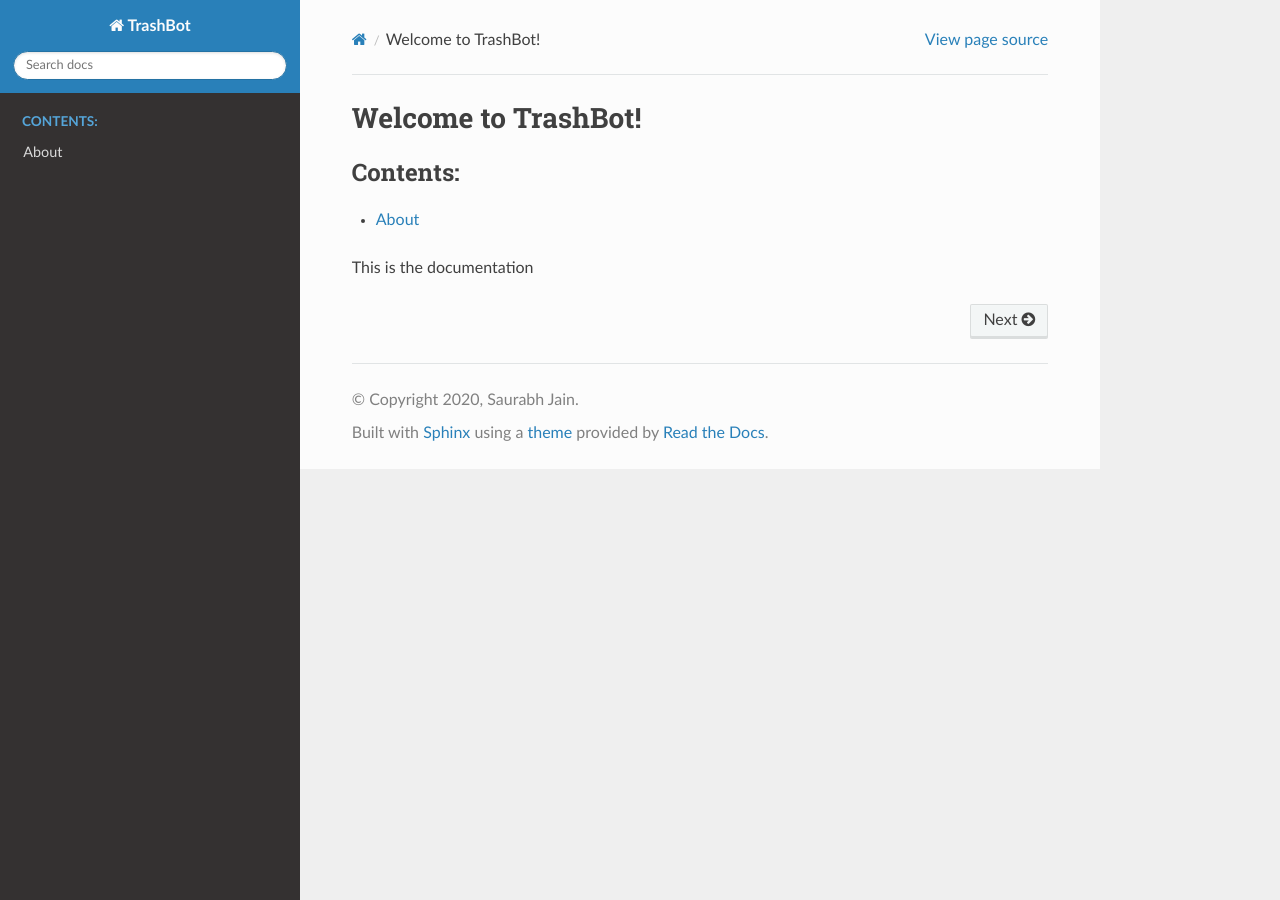
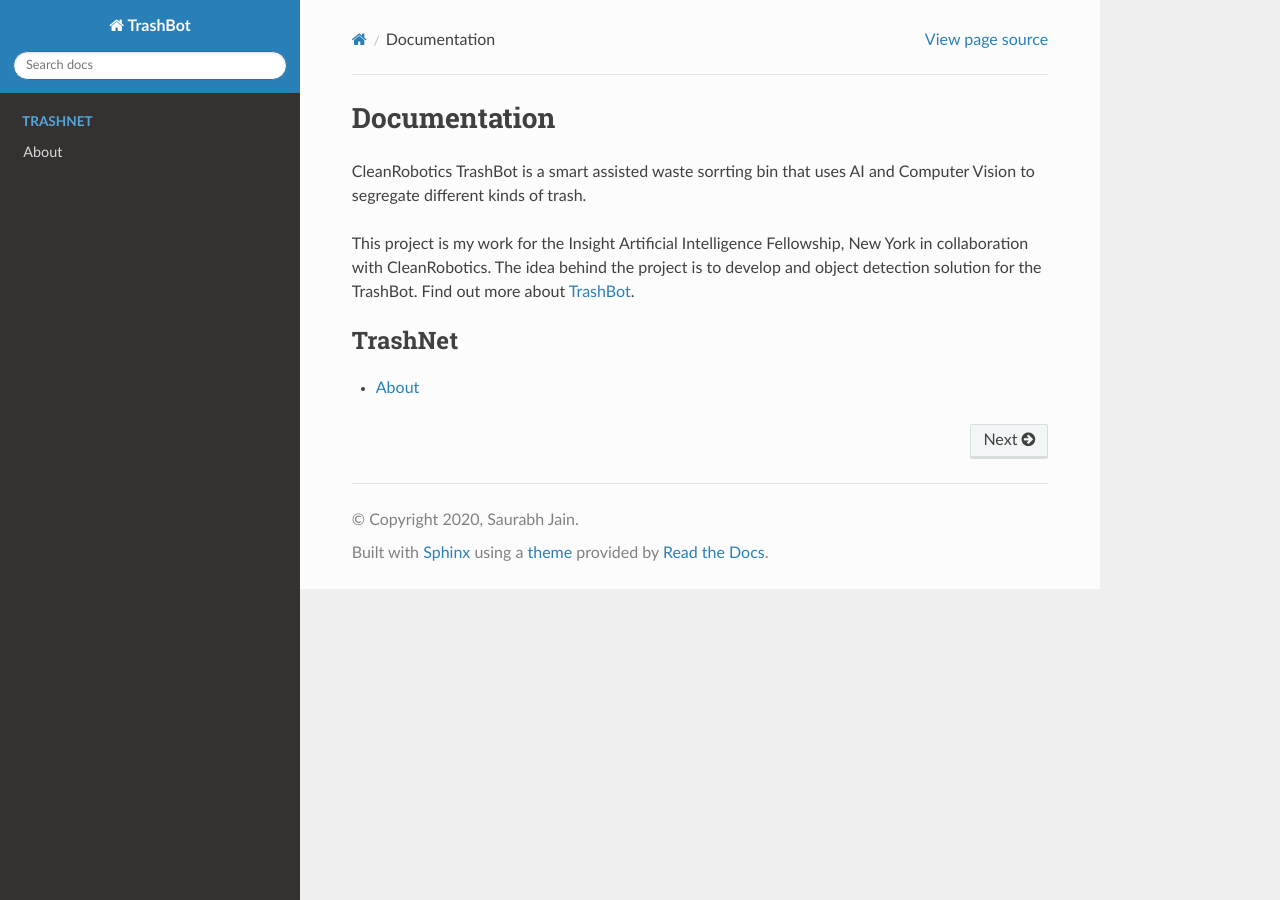
Before and after one commit to tedyap/TrashBot, a Sphinx documentation site: the page built from docs/index.rst, in a window 1280 px wide. Built offline with Sphinx 7.4.7 and the Read the Docs theme 2.0.0, drawn with Linux system fonts in a browser that asks for light colours.

Commit message:
docs formatting skeleton update

```diff
--- a/docs/conf.py
+++ b/docs/conf.py
@@ -11,9 +11,9 @@
 # add these directories to sys.path here. If the directory is relative to the
 # documentation root, use os.path.abspath to make it absolute, like shown here.
 #
-# import os
-# import sys
-# sys.path.insert(0, os.path.abspath('.'))
+import os
+import sys
+sys.path.insert(0, os.path.abspath('..'))
 
 
 # -- Project information -----------------------------------------------------
@@ -31,7 +31,8 @@
 # Add any Sphinx extension module names here, as strings. They can be
 # extensions coming with Sphinx (named 'sphinx.ext.*') or your custom
 # ones.
-extensions = ['recommonmark', 'sphinx_rtd_theme']
+extensions = ['sphinx_rtd_theme', 'sphinx.ext.autodoc', 'sphinx.ext.coverage',
+              'sphinx.ext.napoleon']
 
 # Add any paths that contain templates here, relative to this directory.
 templates_path = ['_templates']
--- a/docs/index.rst
+++ b/docs/index.rst
@@ -1,15 +1,19 @@
-.. TrashBot documentation master file, created by
-   sphinx-quickstart on Mon Jun  8 09:07:41 2020.
-   You can adapt this file completely to your liking, but it should at least
-   contain the root `toctree` directive.
+Documentation
+===================================
 
-Welcome to TrashBot!
-====================================
+CleanRobotics TrashBot is a smart assisted waste sorrting bin
+that uses AI and Computer Vision to segregate different kinds
+of trash.
+
+This project is my work for the Insight Artificial Intelligence
+Fellowship, New York in collaboration with CleanRobotics. The
+idea behind the project is to develop and object detection
+solution for the TrashBot. Find out more
+about `TrashBot <https://cleanrobotics.com/trashbot/>`_.
 
 .. toctree::
-   :maxdepth: 2
-   :caption: Contents:
+   :glob:
+   :maxdepth: 1
+   :caption: TrashNet
 
-   about
-
-This is the documentation
+   trashnet/*
```
Also changed, not shown: docs/trashnet/about.rst (renamed from docs/about.rst).
